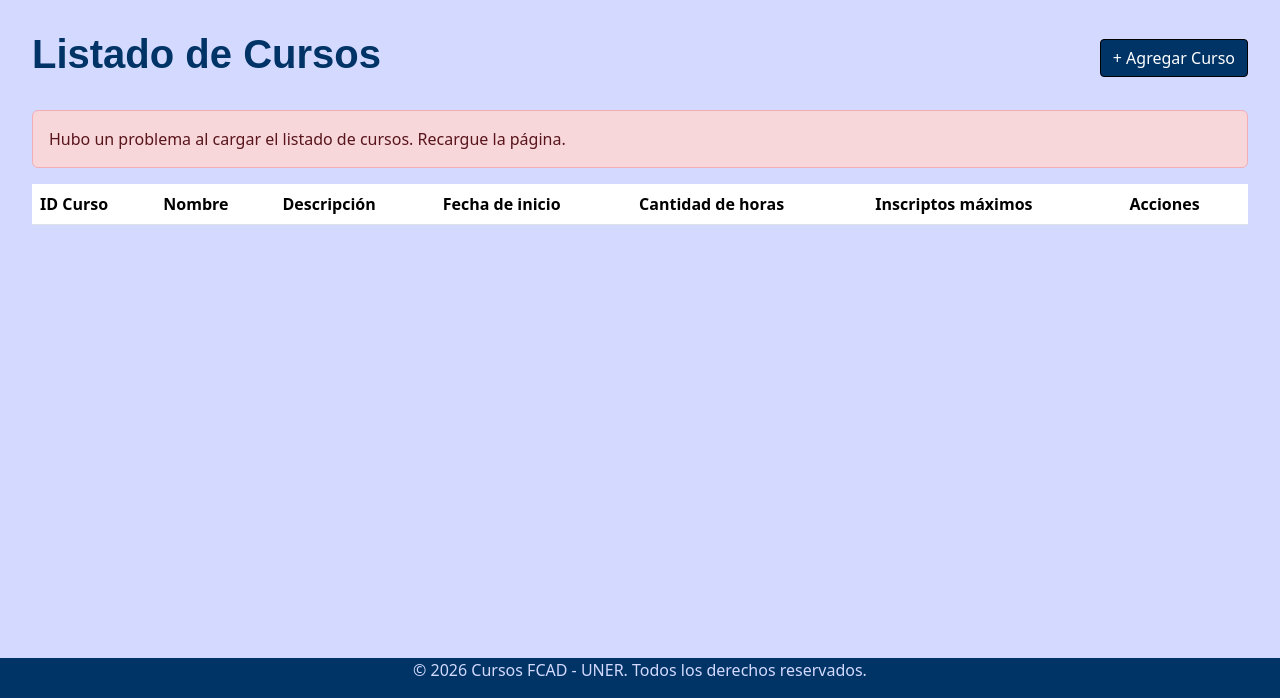
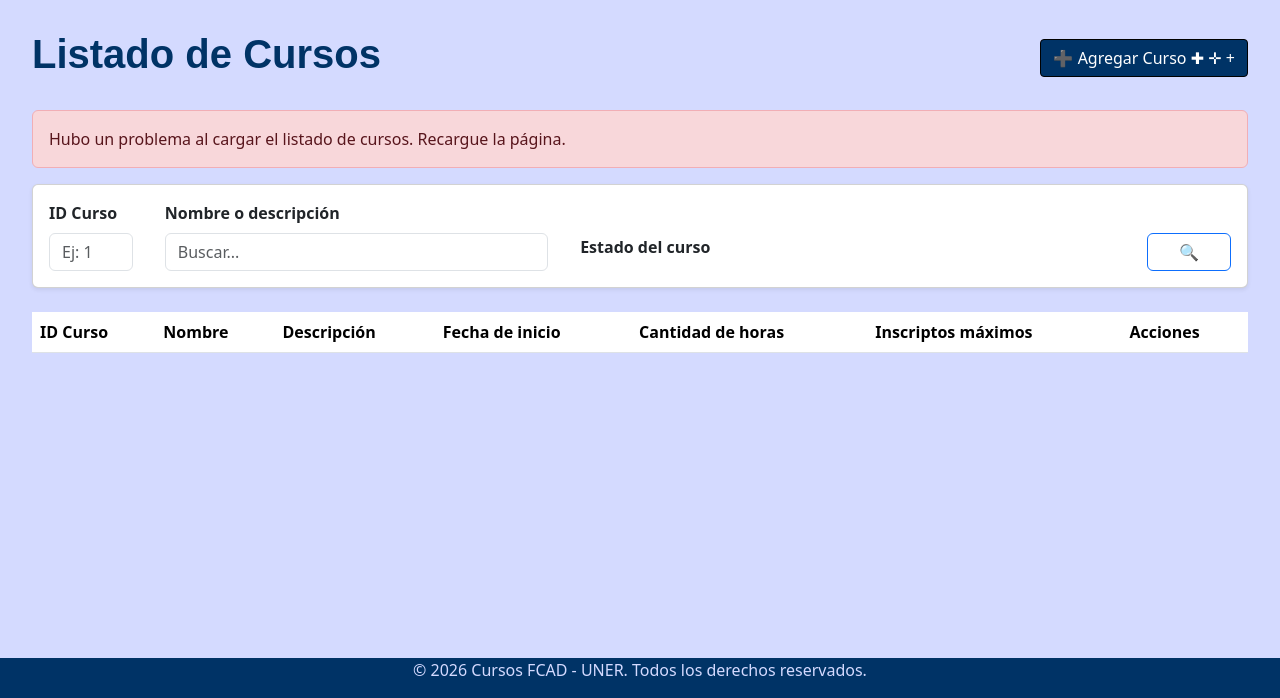
Before and after one commit to MarcosC-14/ProgIVSistema, a plain HTML site: page web/cursos.html in a window 1280 px wide. Shown: the part 102-800 px from the top of the page. Drawn offline with Linux system fonts and the light colour scheme; no server answers.

Commit message:
Busqueda cursos en HTML
Parte visual de búsqueda en parte cursos hecha

```diff
--- a/web/cursos.html
+++ b/web/cursos.html
@@ -34,11 +34,40 @@
         <div class="d-flex justify-content-between align-items-center mb-4">
             <h2>Listado de Cursos</h2>
                 <button type="button" class="btn btn-botonNormal" id="btnAgregarCurso" data-bs-toggle="modal" data-bs-target="#modalCurso">
-                    + Agregar Curso
+                    ➕ Agregar Curso ✚ ✛ +
                 </button>
         </div>
 
         <div id="error" class="alert alert-danger" style="display: none" role="alert"></div>
+
+        <div class="card mb-4 shadow-sm">
+            <div class="card-body">
+                <form id="formBusquedaCursos" class="row g-3 justify-content-between align-items-end gap-3">
+                    <div class="col-12 col-sm-3 col-md-1">
+                        <label for="buscarId" class="form-label fw-bold">ID Curso</label>
+                        <input type="number" id="buscarId" class="form-control" placeholder="Ej: 1" min="1">
+                    </div>
+
+                    <div class="col-12 col-sm-9 col-md-4">
+                        <label for="buscarTexto" class="form-label fw-bold">Nombre o descripción</label>
+                        <input type="text" id="buscarTexto" class="form-control" placeholder="Buscar...">
+                    </div>
+
+                    <div class="col-12 col-sm-6 col-md-4">
+                        <label for="buscarEstado" class="form-label fw-bold">Estado del curso</label>
+                        <div id="contenedor-checkboxes-estados" class="d-flex flex-nowrap text-nowrap gap-2 pt-1">
+
+                        </div>
+                    </div>
+                    <div class="col-12 col-sm-3 col-md-1 ms-auto text-end">
+                        <button type="submit" class="btn btn-outline-primary w-100" id="lupa" title="Buscar">
+                            🔍
+                        </button>
+                    </div>
+
+                </form>
+            </div>
+        </div>
 
         <table class = "table table-hover">
             <thead>
--- a/web/js/cursos.js
+++ b/web/js/cursos.js
@@ -66,7 +66,7 @@
                 <td>${curso.cantidadHoras} hs</td>
                 <td>${curso.inscriptosMax}</td>
                 <td>
-                    <button class="btn btn-sm btn-outline-primary btn-editar" data-id="${curso.idCurso}">👁️ Ver</button>
+                    <button class="btn btn-sm btn-outline-primary btn-editar" title="Ver" data-id="${curso.idCurso}">👁️</button>
                 </td>
             `;
             tbody.appendChild(fila);
```
